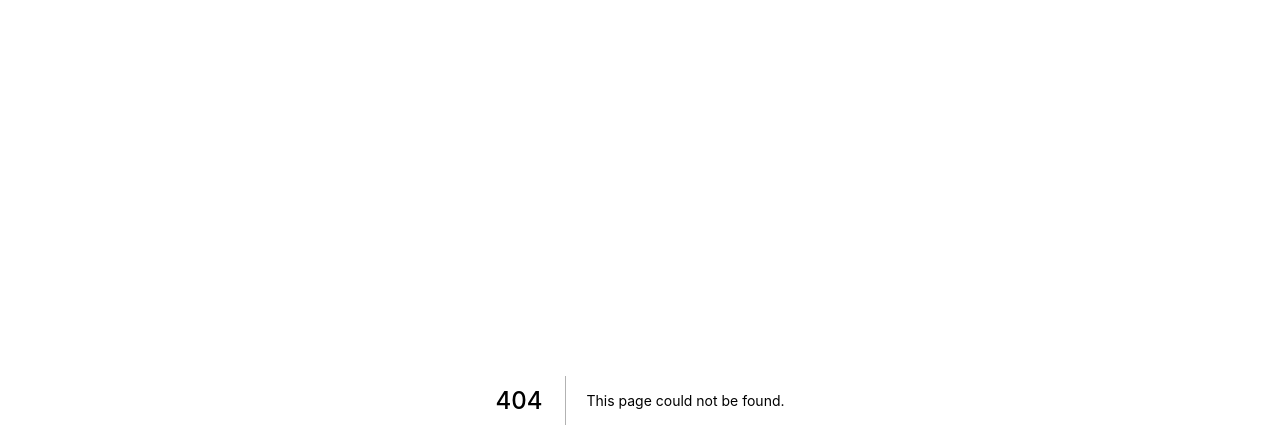
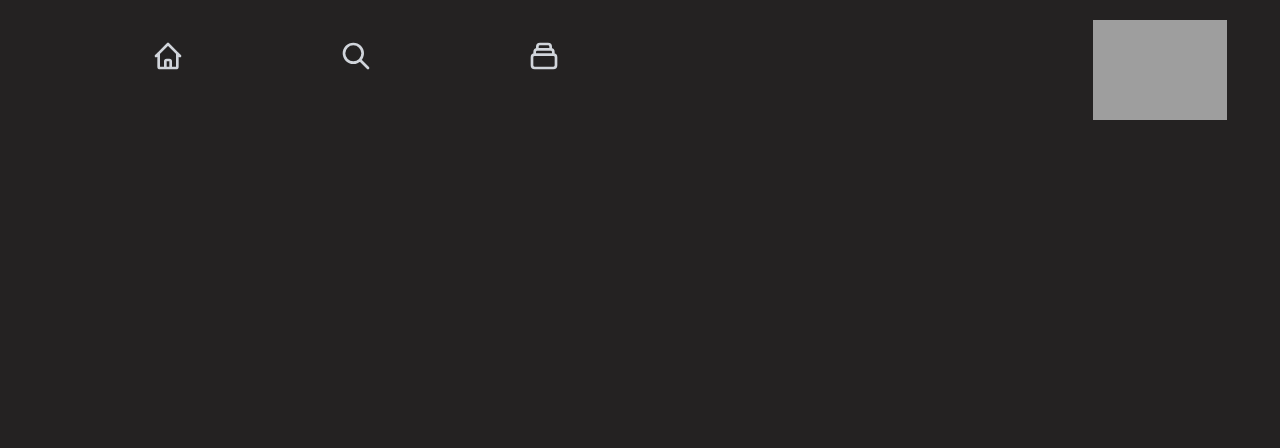
Before and after one commit to PranavMurali/Tinkers-Selector, a Next.js app: page /compare in a window 1280 px wide. Before the commit this address had no page. Shown: the top 448 px of the page. Built offline with nearby package versions, Linux system fonts and the light colour scheme; grey boxes are pictures that could not be loaded.

Commit message:
:apple: routing

```diff
--- a/components/Header.js
+++ b/components/Header.js
@@ -1,15 +1,30 @@
 import Image from "next/image"
 import HeaderItem from './HeaderItem'
 import {HomeIcon,SearchIcon,CollectionIcon} from '@heroicons/react/outline'
-
+import { useRouter } from 'next/router'
 
 function Header(){
+    const router = useRouter()
+    const handleClick = (e) => {
+        e.preventDefault()
+        router.push(href)
+      }
     return (
         <header className='flex flex-col sm:flex-row m-5 justify-between items-center h-auto'>
             <div className="flex flex-grow justify-evenly max-w-2xl">
+
+                <button type="button" onClick={() => router.push('/')}>
                 <HeaderItem title="Home" Icon={HomeIcon}/>
+                </button>
+
+                <button type="button" onClick={() => router.push('/search')}>
                 <HeaderItem title="Search" Icon={SearchIcon}/>
+                </button>
+
+                <button type="button" onClick={() => router.push('/compare')}>
                 <HeaderItem title="Compare" Icon={CollectionIcon}/>
+                </button>
+
             </div>
             <Image
             className="object-contain"
--- a/pages/_app.js
+++ b/pages/_app.js
@@ -1,7 +1,18 @@
+import Header from '../components/Header'
 import '../styles/globals.css'
+import Head from 'next/head'
 
 function MyApp({ Component, pageProps }) {
-  return <Component {...pageProps} />
+  return (
+    <>
+    <Head>
+        <title>Tinkerer</title>
+        <meta name="description" content="Generated by create next app" />
+        <link rel="icon" href="/favicon.ico" />
+    </Head>
+    <Component {...pageProps} />
+    </>
+  )
 }
 
 export default MyApp
--- /dev/null
+++ b/pages/compare.js
@@ -0,0 +1,9 @@
+import Header from "../components/Header";
+
+export default function Home() {
+  return (
+    <div>
+        <Header/>
+    </div>
+  )
+}
--- a/pages/index.js
+++ b/pages/index.js
@@ -1,7 +1,6 @@
 import Head from 'next/head'
 import Header from '../components/Header'
-import Results from '../components/Results'
-import Search from '../components/Search';
+
 
 export default function Home() {
   return (
@@ -12,7 +11,6 @@ export default function Home() {
         <link rel="icon" href="/favicon.ico" />
       </Head>
       <Header/>
-      <Search/>
     </div>
   )
 }
--- /dev/null
+++ b/pages/search.js
@@ -0,0 +1,11 @@
+import Header from '../components/Header'
+import Search from '../components/Search'
+
+export default function Home() {
+  return (
+    <div>
+      <Header/>
+      <Search/>
+    </div>
+  )
+}
```
